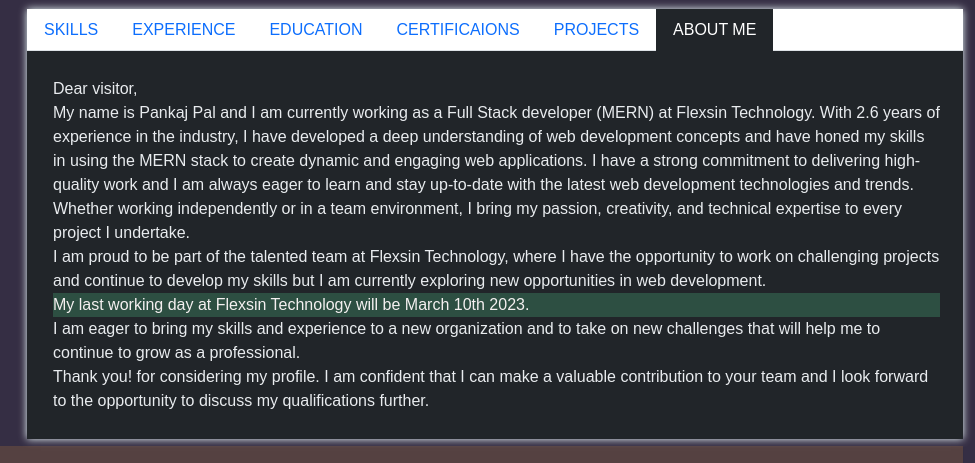
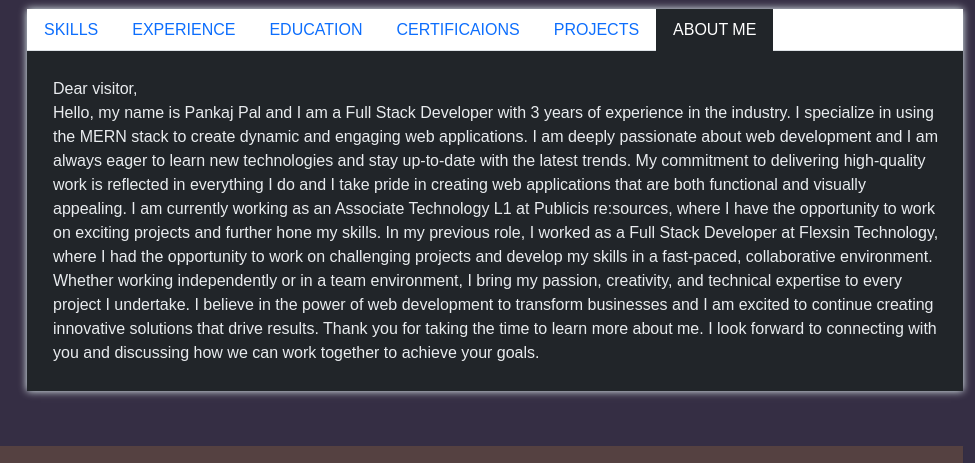
Before and after one commit to Pankaj-FWD/me, a React app: page / in a window 1280 px wide. Both pictures are taken after a click on the link "ABOUT ME". Shown: the top 463 px of the page, 305-1280 px from the left. Built offline with nearby package versions, Linux system fonts and the light colour scheme.

Commit message:
new role update

```diff
--- a/src/Components/About.js
+++ b/src/Components/About.js
@@ -8,37 +8,15 @@ export default class About extends React.Component {
       <div className="about">
         <div>Dear visitor,</div>
         <div>
-          My name is Pankaj Pal and I am currently working as a Full Stack
-          developer (MERN) at Flexsin Technology. With 2.6 years of experience
-          in the industry, I have developed a deep understanding of web
-          development concepts and have honed my skills in using the MERN stack
-          to create dynamic and engaging web applications. I have a strong
-          commitment to delivering high-quality work and I am always eager to
-          learn and stay up-to-date with the latest web development technologies
-          and trends. Whether working independently or in a team environment, I
-          bring my passion, creativity, and technical expertise to every project
-          I undertake.
-        </div>
-        <div>
-          I am proud to be part of the talented team at Flexsin Technology,
-          where I have the opportunity to work on challenging projects and
-          continue to develop my skills but I am currently exploring new
-          opportunities in web development.
-          <div>
-            <div
-              style={{ backgroundColor: "rgb(45, 79, 66)", color: "#f4f0f0" }}
-            >
-              My last working day at Flexsin Technology will be March 10th 2023.
-            </div>
-            I am eager to bring my skills and experience to a new organization
-            and to take on new challenges that will help me to continue to grow
-            as a professional.
-            <div>
-              Thank you! for considering my profile. I am confident that I can
-              make a valuable contribution to your team and I look forward to
-              the opportunity to discuss my qualifications further.
-            </div>
-          </div>
+        Hello, my name is Pankaj Pal and I am a Full Stack Developer with 3 years of experience in the industry. I specialize in using the MERN stack to create dynamic and engaging web applications.
+
+I am deeply passionate about web development and I am always eager to learn new technologies and stay up-to-date with the latest trends. My commitment to delivering high-quality work is reflected in everything I do and I take pride in creating web applications that are both functional and visually appealing.
+
+I am currently working as an Associate Technology L1 at Publicis re:sources, where I have the opportunity to work on exciting projects and further hone my skills. In my previous role, I worked as a Full Stack Developer at Flexsin Technology, where I had the opportunity to work on challenging projects and develop my skills in a fast-paced, collaborative environment.
+
+Whether working independently or in a team environment, I bring my passion, creativity, and technical expertise to every project I undertake. I believe in the power of web development to transform businesses and I am excited to continue creating innovative solutions that drive results.
+
+Thank you for taking the time to learn more about me. I look forward to connecting with you and discussing how we can work together to achieve your goals.
         </div>
       </div>
     );
```
Also changed, not shown: build/asset-manifest.json, build/index.html, build/service-worker.js, 6 other files.
